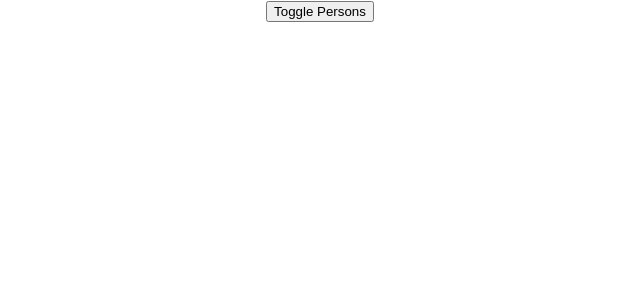
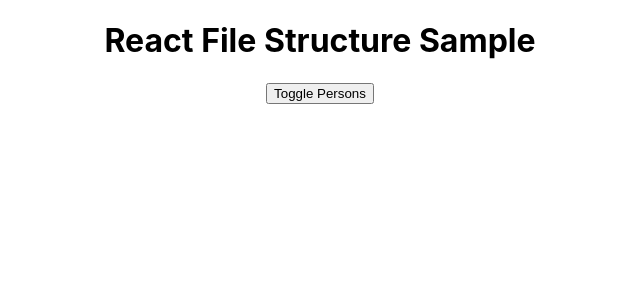
Before and after one commit to d-mui22/error_boundary_sample, a React (Create React App) app: page / in a window 1280 px wide. Shown: the top 300 px of the page, without its empty margins (320-960 px from the left). Built offline with nearby package versions, Linux system fonts and the light colour scheme.

Commit message:
file structure completed

```diff
--- a/src/components/Cockpit/Cockpit.js
+++ b/src/components/Cockpit/Cockpit.js
@@ -1,8 +1,11 @@
 import React from 'react'
 
-const Cockpit = () => {
+const Cockpit = (props) => {
   return (
-
+    <div>
+      <h1>React File Structure Sample</h1>
+      <button onClick={props.toggle}>Toggle Persons</button>
+    </div>
   )
 }
 
--- a/src/components/Persons/Person/Person.js
+++ b/src/components/Persons/Person/Person.js
@@ -1,7 +1,7 @@
 import React from 'react'
 
 const Person = (props) => {
-  return(
+  return (
     <div>
       <h1 onClick={props.deleteHandler}>Hi! My name is {props.name}</h1>
       <h3>I am {props.age} years old</h3>
--- a/src/containers/App.js
+++ b/src/containers/App.js
@@ -1,5 +1,6 @@
 import React, { Component } from 'react';
 import './App.css';
+import Cockpit from '../components/Cockpit/Cockpit'
 import Persons from '../components/Persons/Persons'
 
 class App extends Component {
@@ -70,9 +71,9 @@ class App extends Component {
 
     return (
       <div className='App'>
-        <button className={btnClass} onClick={this.togglePersonsHandler}>
-          Toggle Persons
-        </button>
+        <Cockpit
+          toggle={this.togglePersonsHandler}
+        />
         {persons}
       </div>
     );
```
